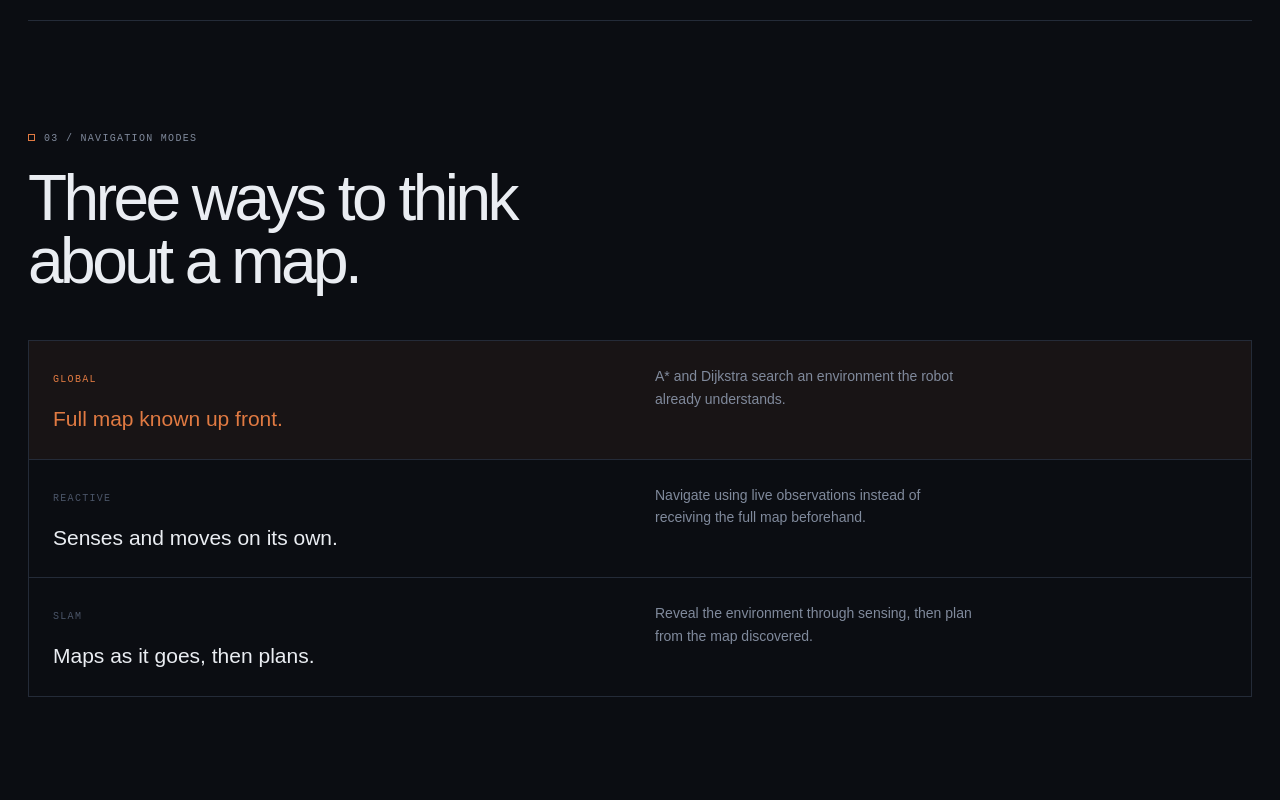
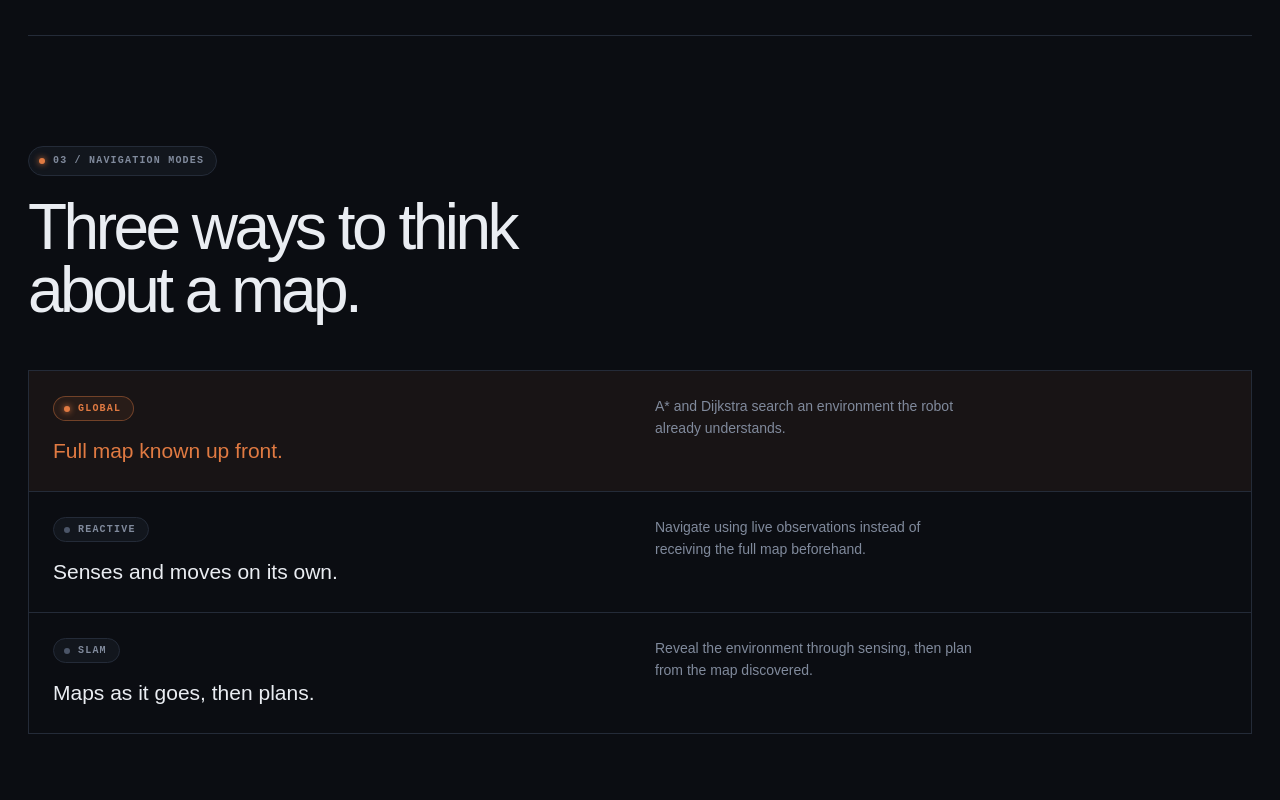
Before and after one commit to Ali-Khan04/dryrun-landing, a Next.js app: page / in a window 1280 px wide. Shown: the part 1760-2560 px from the top of the page. Built offline with nearby package versions, Linux system fonts and the light colour scheme.

Commit message:
style: redesign section-label

```diff
--- a/app/contact/page.tsx
+++ b/app/contact/page.tsx
@@ -24,10 +24,6 @@ export default function ContactPage() {
       <Link className="back-link" href="/">
         ← Back to DryRun
       </Link>
-      <p className="section-label !mt-10">
-        <span />
-        Contact
-      </p>
       <h1>Let&apos;s connect.</h1>
       <p className="legal-intro">
         Have a question, idea, or feedback about DryRun? Reach out through any
--- a/app/globals.css
+++ b/app/globals.css
@@ -188,17 +188,35 @@ a {
 }
 .section-label,
 .mode-tag {
-  color: var(--faint);
-  font: 10px monospace;
-  letter-spacing: 0.13em;
+  display: inline-flex;
+  align-items: center;
+  gap: 8px;
+  color: var(--muted);
+  font: 600 10px monospace;
+  letter-spacing: 0.12em;
   text-transform: uppercase;
+  padding: 6px 12px 6px 10px;
+  border: 1px solid var(--line);
+  border-radius: 999px;
+  background: var(--panel);
 }
 .section-label span {
   display: inline-block;
-  width: 7px;
-  height: 7px;
-  border: 1px solid var(--teal);
-  margin-right: 9px;
+  flex: none;
+  width: 6px;
+  height: 6px;
+  border-radius: 50%;
+  background: var(--teal);
+  box-shadow: 0 0 6px var(--teal);
+}
+.mode-tag::before {
+  content: "";
+  display: inline-block;
+  flex: none;
+  width: 6px;
+  height: 6px;
+  border-radius: 50%;
+  background: var(--faint);
 }
 .hero-heading-row {
   display: flex;
@@ -398,7 +416,15 @@ h2 em {
 .mode.active {
   background: #e07a4210;
 }
-.mode.active .mode-tag,
+.mode.active .mode-tag {
+  color: var(--teal);
+  border-color: #e07a4266;
+  background: #e07a4214;
+}
+.mode.active .mode-tag::before {
+  background: var(--teal);
+  box-shadow: 0 0 6px var(--teal);
+}
 .mode.active h3 {
   color: var(--teal);
 }
--- a/app/privacy/page.tsx
+++ b/app/privacy/page.tsx
@@ -7,10 +7,6 @@ export default function PrivacyPage() {
         <Link href="/" className="back-link">
           ← Back to DryRun
         </Link>
-
-        <p className="section-label !mt-10">
-          <span></span>Privacy
-        </p>
 
         <h1>Privacy Policy</h1>
 
--- a/app/terms/page.tsx
+++ b/app/terms/page.tsx
@@ -7,10 +7,6 @@ export default function TermsPage() {
         <Link href="/" className="back-link">
           ← Back to DryRun
         </Link>
-
-        <p className="section-label !mt-10">
-          <span></span>Terms
-        </p>
 
         <h1>Terms of use</h1>
 
--- a/components/dryrun/FinalCta.tsx
+++ b/components/dryrun/FinalCta.tsx
@@ -1,13 +1,23 @@
-import Link from 'next/link';
-import { LogoMark } from './LogoMark';
-import { SectionLabel } from './SectionLabel';
-import { simulatorUrl } from '@/lib/dryrun-data';
+import Link from "next/link";
+import { LogoMark } from "./LogoMark";
+import { SectionLabel } from "./SectionLabel";
+import { simulatorUrl } from "@/lib/dryrun-data";
 
 export function FinalCta() {
   return (
     <section className="final-cta shell">
       <LogoMark large />
-      <SectionLabel>Ready when you are</SectionLabel>
+      <span
+        style={{
+          color: "#ea9366",
+          fontFamily: "monospace",
+          fontSize: "13px",
+          fontWeight: 500,
+          letterSpacing: "0.06em",
+        }}
+      >
+        Ready when you are
+      </span>
       <h2>Give it a DryRun</h2>
       <p>Start exploring robot navigation in your browser.</p>
       <Link className="button" href={simulatorUrl}>
```
